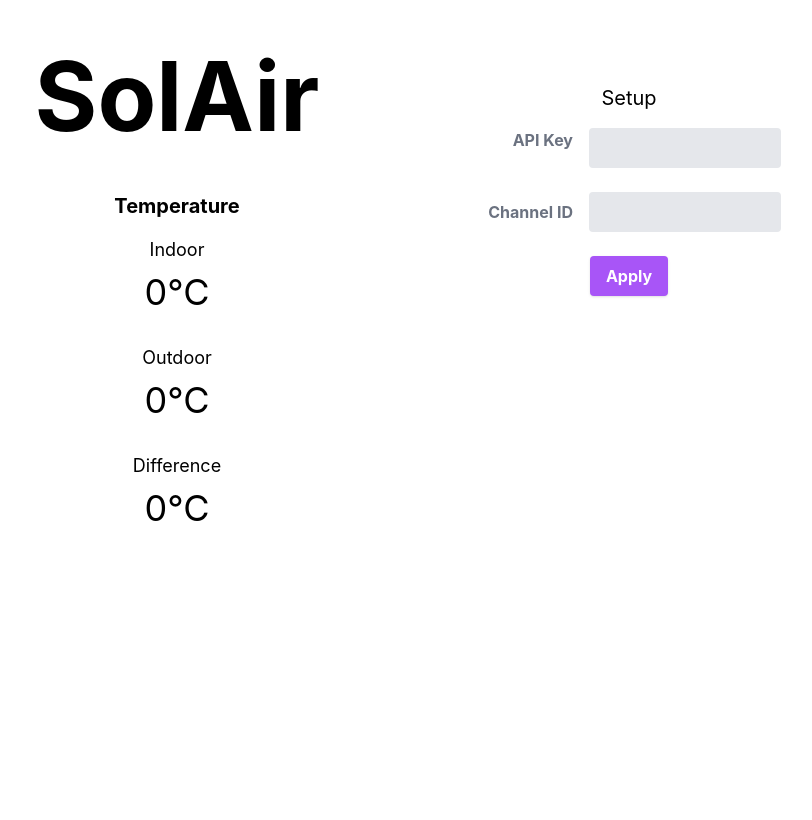
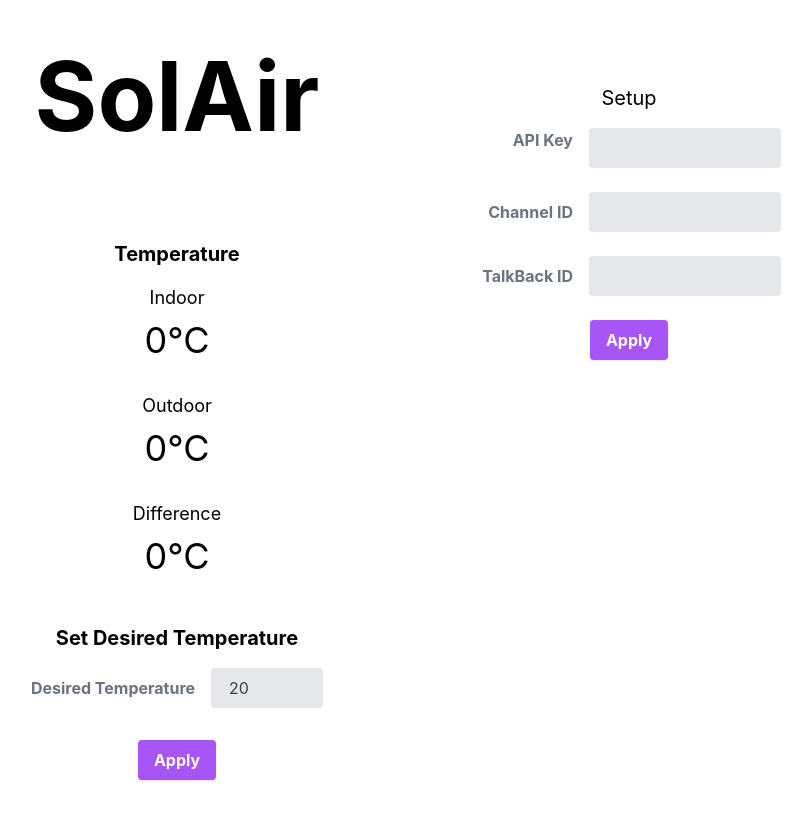
Before and after one commit to MikkelWestermann/solair, a React (Create React App) app: page / in a window 1280 px wide. Shown: the top 820 px of the page, without its empty margins (463-1275 px from the left). Built offline with nearby package versions, Linux system fonts and the light colour scheme; no server answers.

Commit message:
Add set temp action

```diff
--- a/package.json
+++ b/package.json
@@ -9,6 +9,7 @@
     "react": "^18.2.0",
     "react-dom": "^18.2.0",
     "react-scripts": "5.0.1",
+    "react-toastify": "^9.1.1",
     "web-vitals": "^2.1.4"
   },
   "scripts": {
--- a/src/App.js
+++ b/src/App.js
@@ -1,18 +1,27 @@
 import Setup from "./components/setup";
 import Temperature from "./components/temperature";
+import SetTemp from "./components/set-temp";
+
+import { ToastContainer } from 'react-toastify';
+
+import 'react-toastify/dist/ReactToastify.css';
 
 function App() {
 
 
   return (
-    <div className="relative">
+    <div className="relative flex flex-col items-center space-y-12">
       <h1 className="text-center text-8xl font-bold my-12">SolAir</h1>
 
       <Temperature />
 
+      <SetTemp />
+
       <div className="flex p-4 max-w-xl absolute right-5 top-5">
         <Setup />
       </div>
+
+      <ToastContainer />
     </div>
   );
 }
--- /dev/null
+++ b/src/components/set-temp/index.js
@@ -0,0 +1,82 @@
+import React, { useState } from 'react'
+import { useThingSpeak } from '../../context/useThingSpeak'
+import { toast } from 'react-toastify';
+
+const SetTemp = () => {
+
+  const [thingSpeakConfig] = useThingSpeak();
+
+  const [desiredTemperature, setDesiredTemperature] = useState(20);
+
+  const fetchDesiredTemp = async () => {
+    // TODO: fetch current desired temp from ThingSpeak
+
+    return 20
+  }
+
+  const setDesiredTemp = async (temp) => {
+    // Post command to TalkBack to set desired temp
+    const res = await fetch(`https://api.thingspeak.com/talkbacks/${thingSpeakConfig.talkBackId}/commands.json`, {
+      method: 'POST',
+      headers: {
+        'Content-Type': 'application/json'
+      },
+      body: JSON.stringify({
+        command_string: `SET_TEMP_${temp}`,
+        api_key: thingSpeakConfig.apiKey
+      })
+    });
+
+    if (res.ok) {
+      toast.success(`Set desired temp to ${temp}°C`);
+    } else {
+      toast.error(`Failed to set desired temp to ${temp}°C`);
+    }
+  }
+
+
+  return (
+    <div>
+      <h3 className="text-xl mb-4 font-bold text-center">Set Desired Temperature</h3>
+
+      <form onSubmit={(e) => {
+        e.preventDefault();
+
+        setDesiredTemp(desiredTemperature);
+      }}
+      className="flex flex-col items-center space-y-8"
+      >
+
+      <div className='flex justify-center'>
+        <div>
+            <label
+              className="block text-gray-500 font-bold md:text-right mt-2 mb-1 md:mb-0 pr-4 "
+              for="apiKey"
+            >
+              Desired Temperature
+            </label>
+          </div>
+          <div className="w-28">
+            <input
+              value={desiredTemperature}
+              onChange={(e) => setDesiredTemperature(e.target.value)}
+              className="bg-gray-200 appearance-none border-2 border-gray-200 rounded w-full py-2 px-4 text-gray-700 leading-tight focus:outline-none focus:bg-white focus:border-purple-500"
+              id="apiKey"
+              type="number"
+            />
+          </div>
+        </div>
+
+        <button
+          type="submit"
+          className="shadow bg-purple-500 hover:bg-purple-400 focus:shadow-outline focus:outline-none text-white font-bold py-2 px-4 rounded"
+        >
+          Apply
+        </button>
+      </form>
+
+    </div>
+  )
+}
+
+export default SetTemp
--- a/src/components/setup/index.js
+++ b/src/components/setup/index.js
@@ -6,6 +6,7 @@ const Setup = () => {
 
   const [apiKey, setApiKey] = useState(thingSpeakConfig.apiKey);
   const [channelId, setChannelId] = useState(thingSpeakConfig.channelId);
+  const [talkBackId, setTalkBackId] = useState(thingSpeakConfig.talkBackId)
 
   return (
     <div className="flex flex-col items-center">
@@ -17,6 +18,7 @@ const Setup = () => {
           setThingSpeakConfig({
             apiKey,
             channelId,
+            talkBackId
           });
         }}
 
@@ -62,6 +64,25 @@ const Setup = () => {
           </div>
         </div>
 
+        <div className="md:flex md:items-center mb-6">
+          <div className="w-28">
+            <label className="block text-gray-500 font-bold md:text-right mb-1 md:mb-0 pr-4">
+              TalkBack ID
+            </label>
+          </div>
+          <div className="w-48">
+            <input
+              value={thingSpeakConfig.talkBackId}
+              onChange={(e) =>
+                setTalkBackId(e.target.value)
+              }
+              className="bg-gray-200 appearance-none border-2 border-gray-200 rounded w-full py-2 px-4 text-gray-700 leading-tight focus:outline-none focus:bg-white focus:border-purple-500"
+              id="talkBackId"
+              type="text"
+            />
+          </div>
+        </div>
+
         <button
           type="submit"
           className="shadow bg-purple-500 hover:bg-purple-400 focus:shadow-outline focus:outline-none text-white font-bold py-2 px-4 rounded"
```
Also changed, not shown: 1 other file (tests, documents, lock files or other folders).
